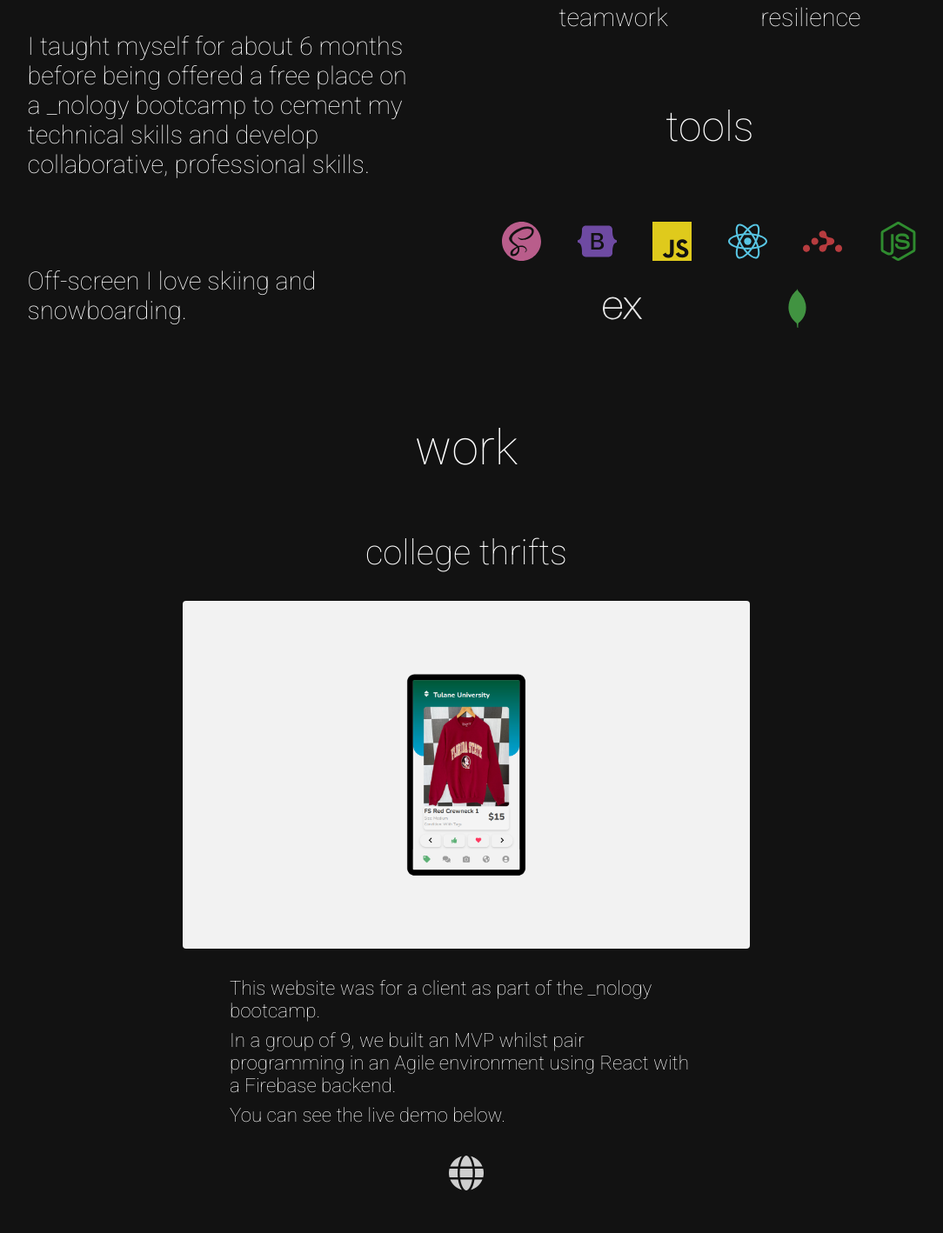
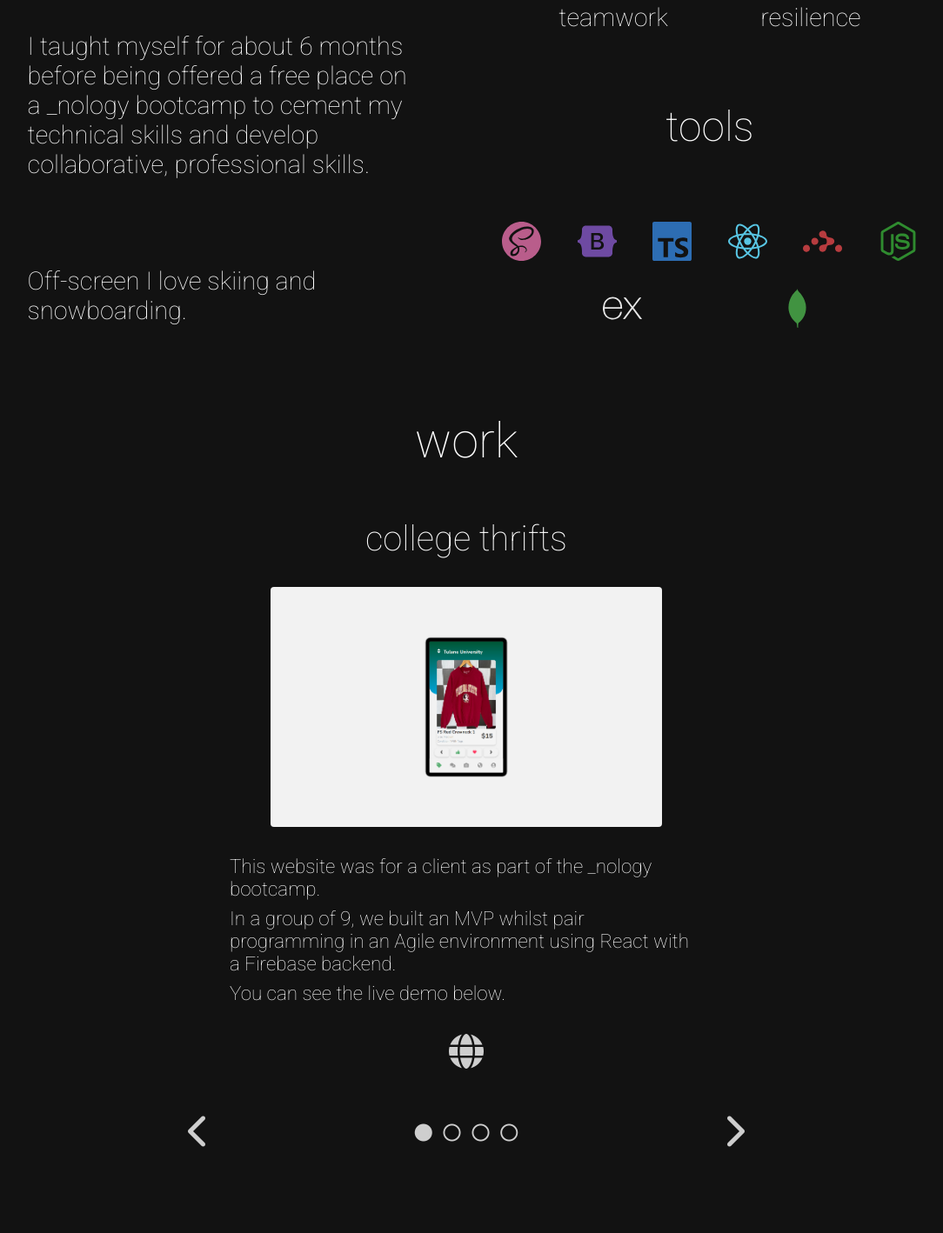
Before and after one commit to charliedodds/portfolio, a plain HTML site: page index.html in a window 1280 px wide. Shown: the part 1158-2576 px from the top of the page at 87% size, without its empty margins (104-1188 px from the left). Drawn offline with nearby package versions, Linux system fonts and the light colour scheme.

Commit message:
Update react project and project styles

```diff
--- a/index.html
+++ b/index.html
@@ -86,7 +86,7 @@
             <img class="tools-img css3" src="./assets/css3.svg" /> -->
             <img class="tools-img sass" src="./assets/sass.svg" />
             <img class="tools-img bootstrap" src="./assets/bootstrap.svg" />
-            <img class="tools-img javascript" src="./assets/javascript.svg" />
+            <img class="tools-img typescript" src="./assets/typescript.svg" />
             <img class="tools-img react" src="./assets/react.svg" />
             <img class="tools-img reactrouter" src="./assets/reactrouter.svg" />
             <img class="tools-img node-dot-js" src="./assets/node-dot-js.svg" />
@@ -120,14 +120,14 @@
                 <p>You can see the live demo below.</p>
               </section>
               <section class="project__links">
-                <a
+                <!-- <a
                   target="_blank"
                   href="https://github.com/nology-tech/college-thrifts"
+                  ><i class="fab fa-github"></i
+                ></a> -->
+                <a target="_blank" href="https://college-thrifts.web.app/"
                   ><i class="fas fa-globe"></i
                 ></a>
-                <!-- <a target="_blank" href="https://college-thrifts.web.app/"
-                  ><i class="fas fa-globe"></i
-                ></a> -->
               </section>
             </section>
             <section class="project">
@@ -138,6 +138,10 @@
                 <p>
                   The task was to use React Router to display information from
                   an API and be able to add items to a basket.
+                </p>
+                <p>
+                  As part of the _nology bootcamp I refactored this project into
+                  TypeScript.
                 </p>
                 <p>You can see the code or live demo below.</p>
               </section>
--- a/styles/components/_carousel.scss
+++ b/styles/components/_carousel.scss
@@ -1,5 +1,4 @@
 .projects-carousel {
-  height: 100%;
   width: 100vw;
   .projects-carousel__projects-wrapper {
     display: flex;
@@ -15,7 +14,7 @@
 
       img {
         width: 80%;
-        max-width: 700px;
+        max-width: 450px;
         display: block;
         margin: 2rem auto;
         border-radius: 4px;
--- a/styles/layout/_work.scss
+++ b/styles/layout/_work.scss
@@ -1,9 +1,9 @@
 .work-page {
-  min-height: 100vh;
+  height: 100vh;
   display: flex;
   flex-direction: column;
   .work-page__title {
     text-align: center;
-    margin: 2.5rem;
+    margin: 2rem;
   }
 }
```
Also changed, not shown: assets/typescript.svg (added), styles/main.css, 1 other file.
